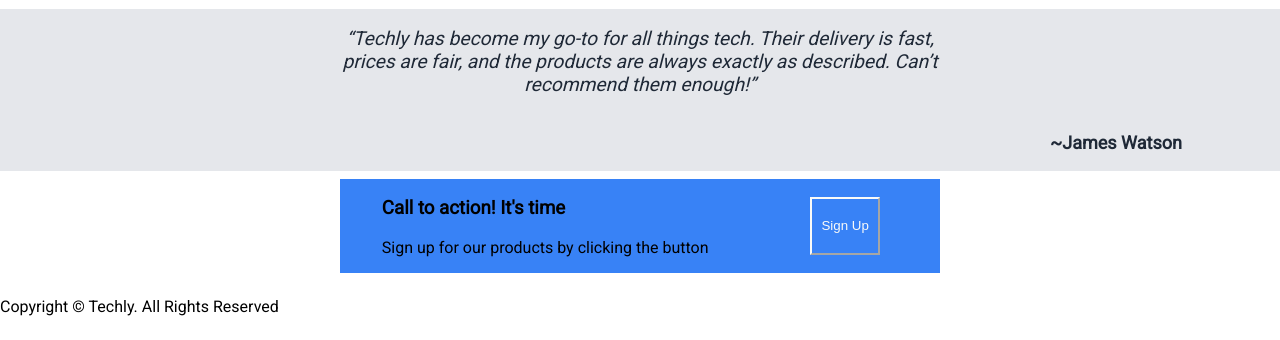
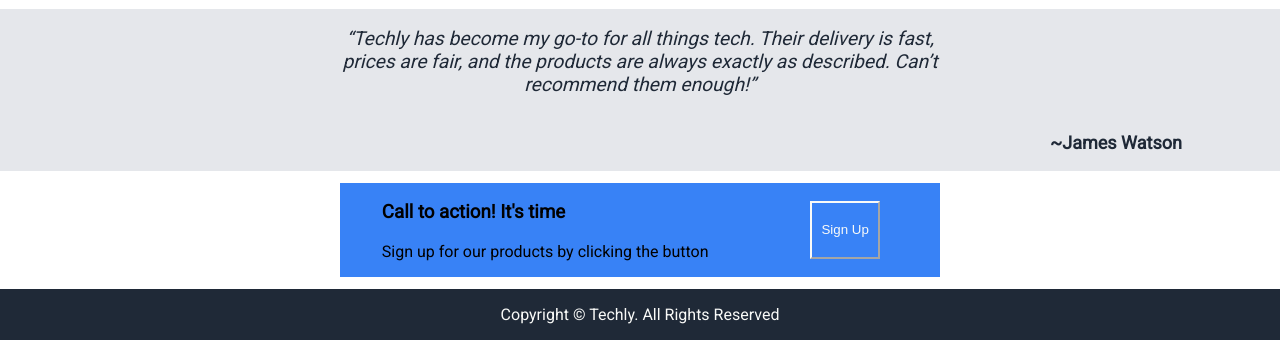
Before and after one commit to maimunaxx/Landing-Page, a plain HTML site: page index.html in a window 1280 px wide. Shown: the part 1186-1526 px from the top of the page. Drawn offline with Linux system fonts and the light colour scheme.

Commit message:
feat:add footer section

```diff
--- a/styles.css
+++ b/styles.css
@@ -128,7 +128,7 @@
     justify-content: space-around;
     background-color: #3882F6;
     min-width: 600px;
-    margin: 8px;
+    margin: 12px;
 }
 .buttontwo{
     background-color: #3882F6;
@@ -138,3 +138,10 @@
     min-width: 70px;
     align-items: center;
 }
+.footer{
+    display: flex;
+    align-items: center;
+    justify-content: center;
+    background-color: #1F2937;
+    color: #F9FAF8;
+}
```
